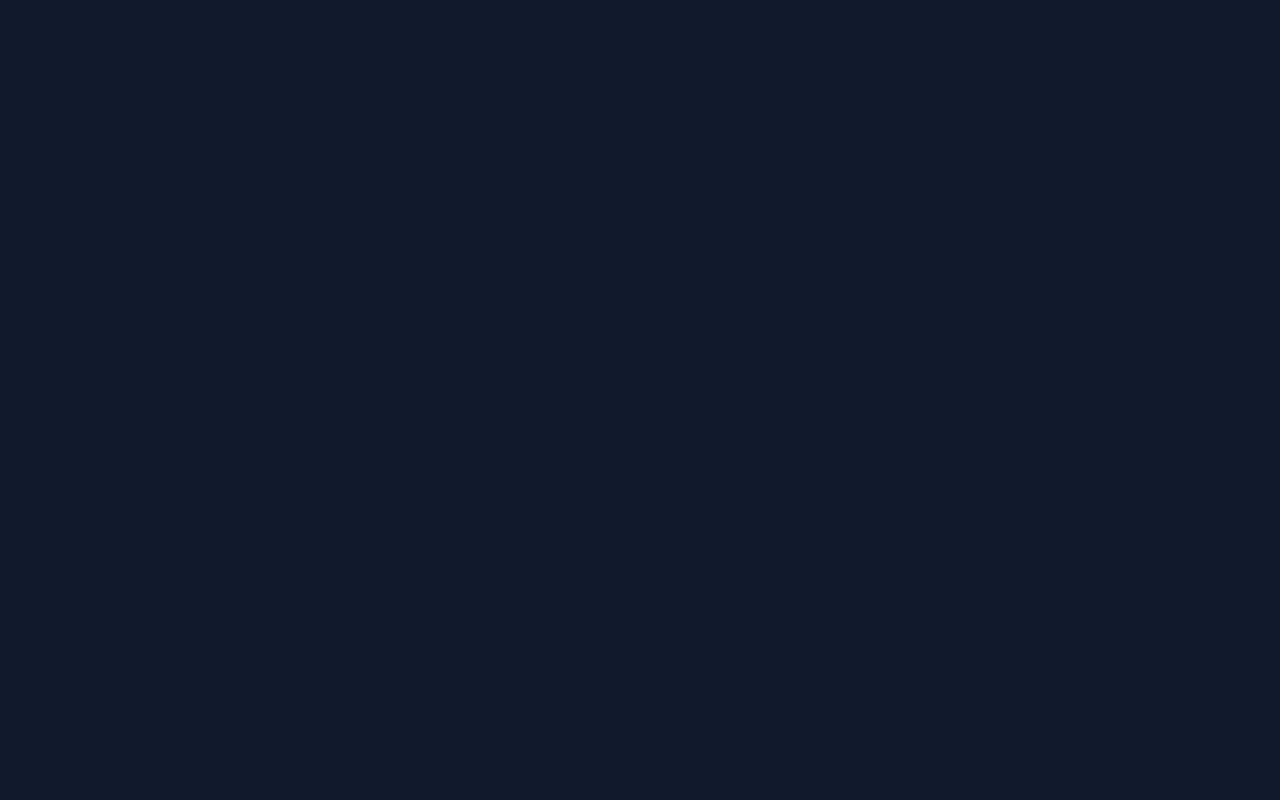
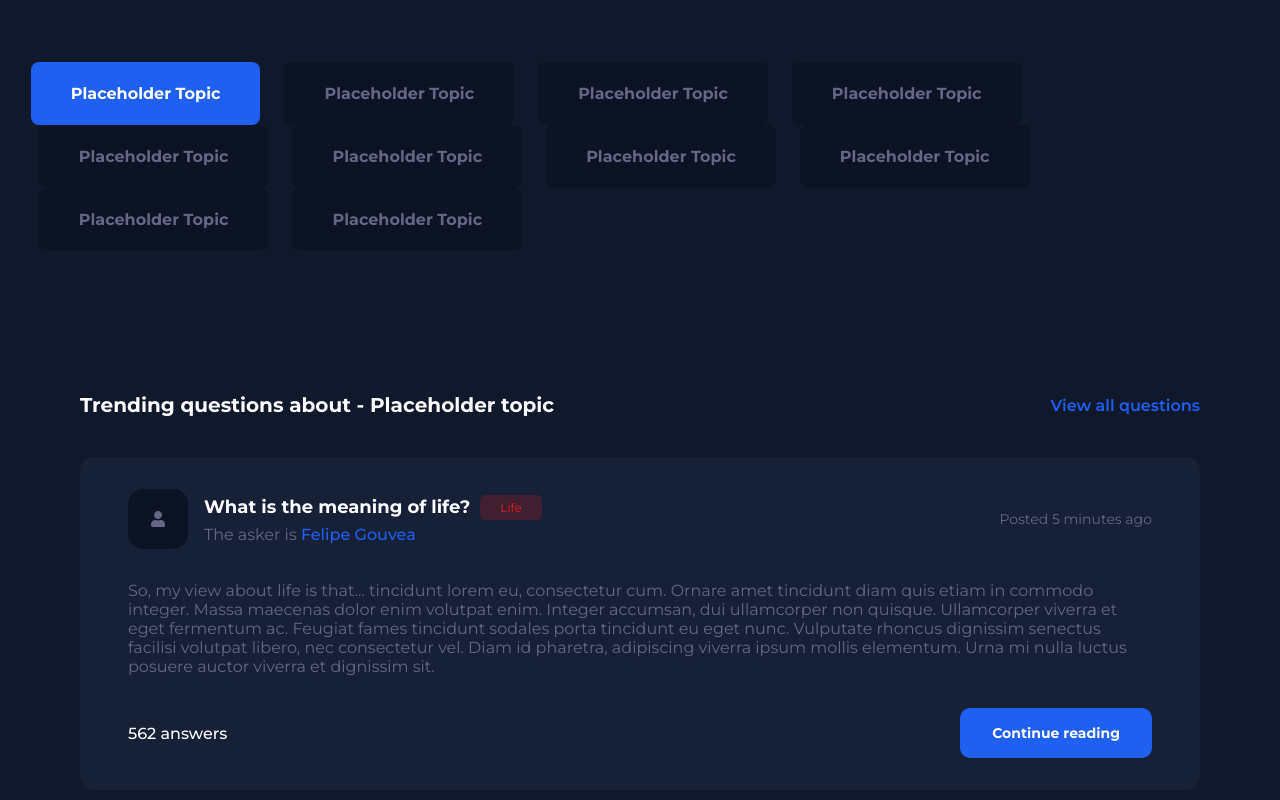
Before and after one commit to fgouvea10/pandur, a Next.js app: page / in a window 1280 px wide. Shown: the part 380-1180 px from the top of the page. Before the commit the page ends 800 px from the top, so only its background shows below. Built offline with nearby package versions, Linux system fonts and the light colour scheme.

Commit message:
feature: create home page

```diff
--- /dev/null
+++ b/src/components/TopicCard/index.tsx
@@ -0,0 +1,58 @@
+import React from 'react';
+import { FaUser } from 'react-icons/fa';
+
+import {
+  Container,
+  CardHeader,
+  UserAccount,
+  TitleContainer,
+  Title,
+  Category,
+  AuthorText,
+  Wrapper,
+  Column,
+  CardText,
+  CardFooter,
+} from './styles';
+
+export default function TopicCard() {
+  return (
+    <Container>
+      <CardHeader>
+        <Wrapper>
+          <UserAccount className="vh_center">
+            <FaUser />
+          </UserAccount>
+
+          <Column>
+            <TitleContainer>
+              <Title>What is the meaning of life?</Title>
+              <Category>Life</Category>
+            </TitleContainer>
+            <AuthorText>
+              The asker is <cite>Felipe Gouvea</cite>
+            </AuthorText>
+          </Column>
+        </Wrapper>
+
+        <time>Posted 5 minutes ago</time>
+      </CardHeader>
+
+      <CardText>
+        So, my view about life is that... tincidunt lorem eu, consectetur cum.
+        Ornare amet tincidunt diam quis etiam in commodo integer. Massa maecenas
+        dolor enim volutpat enim. Integer accumsan, dui ullamcorper non quisque.
+        Ullamcorper viverra et eget fermentum ac. Feugiat fames tincidunt
+        sodales porta tincidunt eu eget nunc. Vulputate rhoncus dignissim
+        senectus facilisi volutpat libero, nec consectetur vel. Diam id
+        pharetra, adipiscing viverra ipsum mollis elementum. Urna mi nulla
+        luctus posuere auctor viverra et dignissim sit.
+      </CardText>
+
+      <CardFooter>
+        <div>562 answers</div>
+        <button type="button">Continue reading</button>
+      </CardFooter>
+    </Container>
+  );
+}
--- /dev/null
+++ b/src/components/TopicCard/styles.ts
@@ -0,0 +1,118 @@
+import styled from 'styled-components';
+import {
+  body_background_secondary,
+  body_background_tertiary,
+  base_text,
+  white,
+  base_error,
+  base_error_text,
+  base_color,
+} from 'styles/colors';
+
+export const Container = styled.div`
+  width: 100%;
+  display: flex;
+  flex-direction: column;
+  background: ${body_background_secondary};
+  border-radius: 0.875rem;
+  padding: 2rem 3rem;
+`;
+
+export const CardHeader = styled.div`
+  width: 100%;
+  display: flex;
+  align-items: center;
+  justify-content: space-between;
+
+  time {
+    color: ${base_text};
+    font-size: 14px;
+    pointer-events: none;
+  }
+`;
+
+export const Wrapper = styled.div`
+  display: flex;
+  align-items: center;
+`;
+
+export const Column = styled.div`
+  display: flex;
+  flex-direction: column;
+  margin-left: 1rem;
+`;
+
+export const UserAccount = styled.div`
+  width: 60px;
+  height: 60px;
+  border-radius: 15px;
+  background: ${body_background_tertiary};
+
+  svg {
+    font-size: 1rem;
+    color: ${base_text};
+  }
+`;
+
+export const TitleContainer = styled.div`
+  display: flex;
+  align-items: center;
+  margin-bottom: 5px;
+`;
+
+export const Title = styled.h5`
+  font-size: 1.125rem;
+  color: ${white};
+`;
+
+export const Category = styled.div`
+  padding: 5px 20px;
+  font-size: 12px;
+  background: ${base_error};
+  color: ${base_error_text};
+  margin-left: 10px;
+  border-radius: 5px;
+`;
+
+export const AuthorText = styled.div`
+  color: ${base_text};
+
+  cite {
+    font-style: normal;
+    color: ${base_color};
+    font-weight: 500;
+  }
+`;
+
+export const CardText = styled.div`
+  color: ${base_text};
+  margin-top: 2rem;
+`;
+
+export const CardFooter = styled.div`
+  width: 100%;
+  display: flex;
+  align-items: center;
+  justify-content: space-between;
+  margin-top: 2rem;
+
+  div {
+    color: ${white};
+    font-weight: 500;
+  }
+
+  button {
+    margin-left: 2.375rem;
+    background: ${base_color};
+    padding: 1rem 2rem;
+    color: ${white};
+    font-weight: 700;
+    font-size: 0.875rem;
+    border-radius: 0.625rem;
+    transition: filter 0.2s;
+
+    &:hover {
+      filter: opacity(0.9);
+    }
+  }
+`;
--- /dev/null
+++ b/src/components/Topics/index.tsx
@@ -0,0 +1,18 @@
+import React from 'react';
+
+import { Container, Slider } from './styles';
+
+export default function Topics() {
+  return (
+    <Container>
+      <Slider className="mode">
+        <div>
+          <button className="active">Placeholder Topic</button>
+          {Array.from({ length: 9 }, (_, index) => (
+            <button key={(index + 1).toString()}>Placeholder Topic</button>
+          ))}
+        </div>
+      </Slider>
+    </Container>
+  );
+}
--- /dev/null
+++ b/src/components/Topics/styles.ts
@@ -0,0 +1,61 @@
+import styled, { keyframes } from 'styled-components';
+import { base_color, base_text, body_background_tertiary } from 'styles/colors';
+
+const slide_linear = keyframes`
+    from {
+      transform: translateX(0);
+    }
+    to {
+      transform: translateX(-100%);
+  }
+`;
+
+export const Container = styled.div`
+  width: 102%;
+  padding: 0 0;
+  position: relative;
+  margin-left: -5px;
+`;
+
+export const Slider = styled.div`
+  width: 100%;
+  padding: 30px;
+  text-transform: uppercase;
+  overflow: hidden;
+  position: relative;
+
+  button {
+    background: ${body_background_tertiary};
+    padding: 22px 40px;
+    color: ${base_text};
+    font-family: 500;
+    font-weight: 700;
+    font-size: 16px;
+    border: 0;
+    border-radius: 8px;
+    margin-left: 1.5rem;
+
+    &.active {
+      background: ${base_color};
+      color: #fff;
+      margin-left: 1rem;
+    }
+  }
+
+  .mode {
+    height: auto;
+    overflow: hidden;
+    white-space: nowrap;
+  }
+
+  .mode {
+    display: inline-block;
+    margin-right: 15px;
+    -webkit-animation: ${slide_linear} 30s linear infinite;
+    animation: ${slide_linear} 30s linear infinite;
+
+    &:hover > div {
+      animation-play-state: paused;
+    }
+  }
+`;
--- a/src/pages/index.tsx
+++ b/src/pages/index.tsx
@@ -1,6 +1,10 @@
 import Navbar from 'components/Navbar';
+import TopicCard from 'components/TopicCard';
+import Topics from 'components/Topics';
 import type { NextPage } from 'next';
 import Head from 'next/head';
+import Link from 'next/link';
+import { CardsContainer, Hero, QuestionsContainer, Wrapper } from 'styles/home';
 
 const Home: NextPage = () => {
   return (
@@ -14,6 +18,29 @@ const Home: NextPage = () => {
       </Head>
 
       <Navbar />
+
+      <main>
+        <Hero>
+          <h1>
+            Have a question? <br />
+            We have the <span>answer</span>!
+          </h1>
+          <Topics />
+        </Hero>
+
+        <QuestionsContainer>
+          <Wrapper>
+            <h3>Trending questions about - Placeholder topic</h3>
+            <Link href="/">View all questions</Link>
+          </Wrapper>
+
+          <CardsContainer>
+            {Array.from({ length: 4 }, (_, index) => (
+              <TopicCard key={(index + 1).toString()} />
+            ))}
+          </CardsContainer>
+        </QuestionsContainer>
+      </main>
     </>
   );
 };
--- a/src/styles/globals.ts
+++ b/src/styles/globals.ts
@@ -1,6 +1,8 @@
 import { createGlobalStyle } from 'styled-components';
 
 import { body_background } from './colors';
+
+const navbarHeight = '6rem';
 
 export const GlobalStyle = createGlobalStyle`
   * {
@@ -44,6 +46,10 @@ export const GlobalStyle = createGlobalStyle`
     border: none;
   }
 
+  main {
+   margin-top: ${navbarHeight};
+  }
+
   .vh_center {
     display: flex;
     align-items: center;
--- /dev/null
+++ b/src/styles/home.ts
@@ -0,0 +1,57 @@
+import styled from 'styled-components';
+
+import { base_color, white } from './colors';
+
+export const Hero = styled.section`
+  width: 100%;
+  display: flex;
+  flex-direction: column;
+  justify-content: center;
+  align-items: center;
+
+  h1 {
+    font-size: 70px;
+    color: ${white};
+    font-weight: 800;
+    text-align: center;
+    margin-bottom: 3rem;
+
+    span {
+      color: ${base_color};
+    }
+  }
+`;
+
+export const QuestionsContainer = styled.section`
+  width: 100%;
+  max-width: 1120px;
+  padding-top: 7rem;
+  margin: 0 auto;
+
+  h3 {
+    color: ${white};
+    font-weight: 700;
+    font-size: 1.25rem;
+  }
+
+  a {
+    color: ${base_color};
+    font-size: 1rem;
+    font-weight: 600;
+  }
+`;
+
+export const Wrapper = styled.div`
+  width: 100%;
+  display: flex;
+  align-items: center;
+  justify-content: space-between;
+`;
+
+export const CardsContainer = styled.div`
+  margin-top: 2.5rem;
+  margin-bottom: 2.5rem;
+  display: flex;
+  flex-direction: column;
+  row-gap: 3rem;
+`;
```
